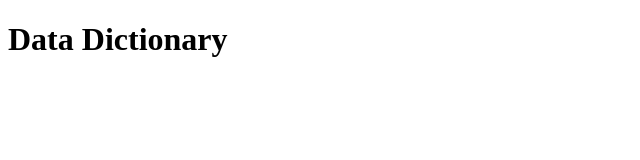
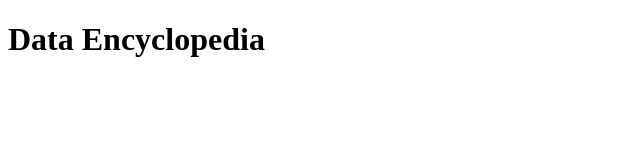
Before and after one commit to mrtns/data-encyclopedia, a Gatsby site: page / in a window 1280 px wide. Shown: the whole page, without its empty margins (0-640 px from the left). Built offline with nearby package versions, Linux system fonts and the light colour scheme; Gatsby itself is replaced by a stand-in of ours.

Commit message:
Change name to Data Encyclopedia

```diff
--- a/src/pages/index.js
+++ b/src/pages/index.js
@@ -3,7 +3,7 @@ import React from "react";
 export default () => {
   return (
     <div>
-      <h1>Data Dictionary</h1>
+      <h1>Data Encyclopedia</h1>
     </div>
   );
 };
```
Also changed, not shown: README.md.
